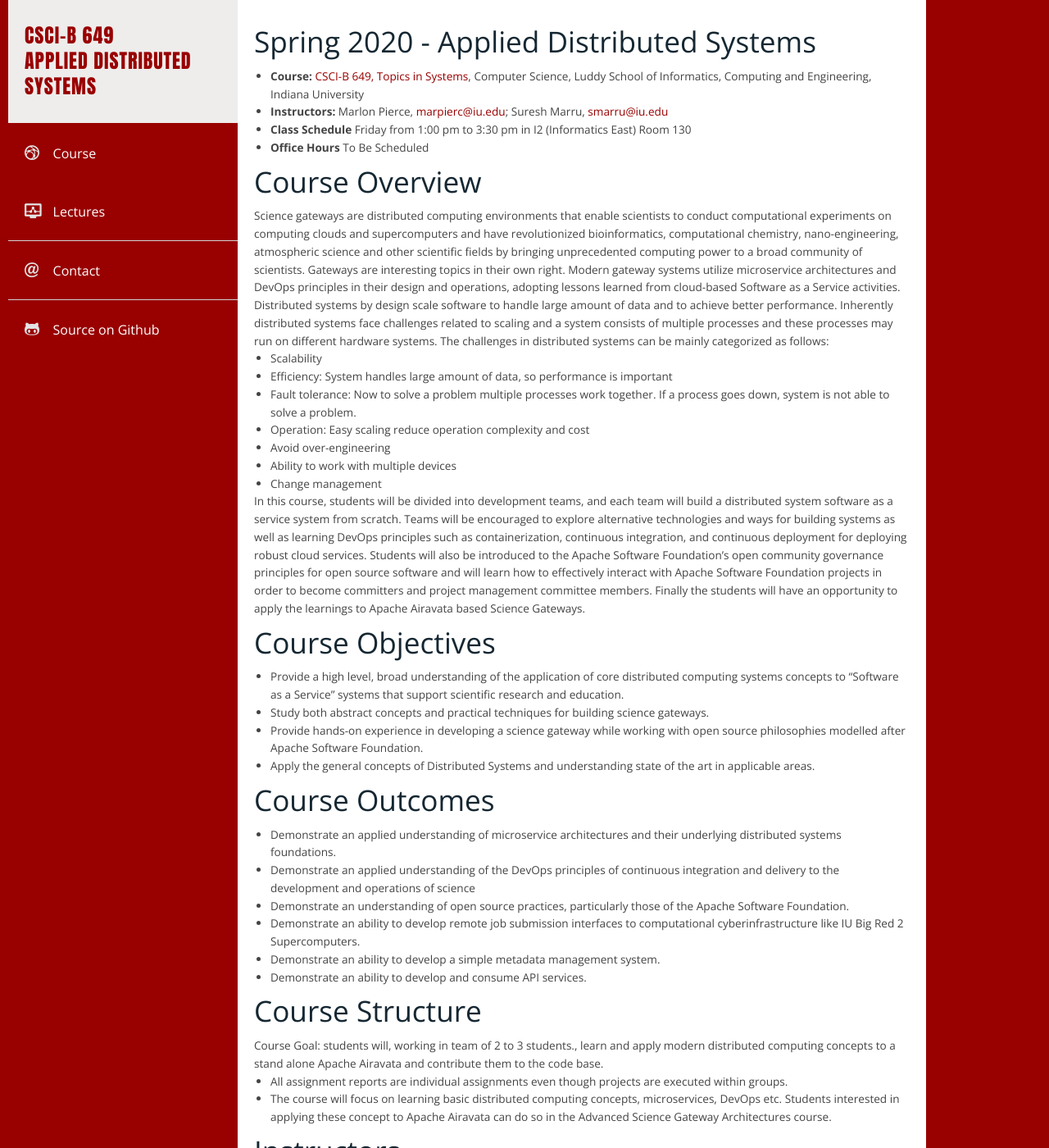
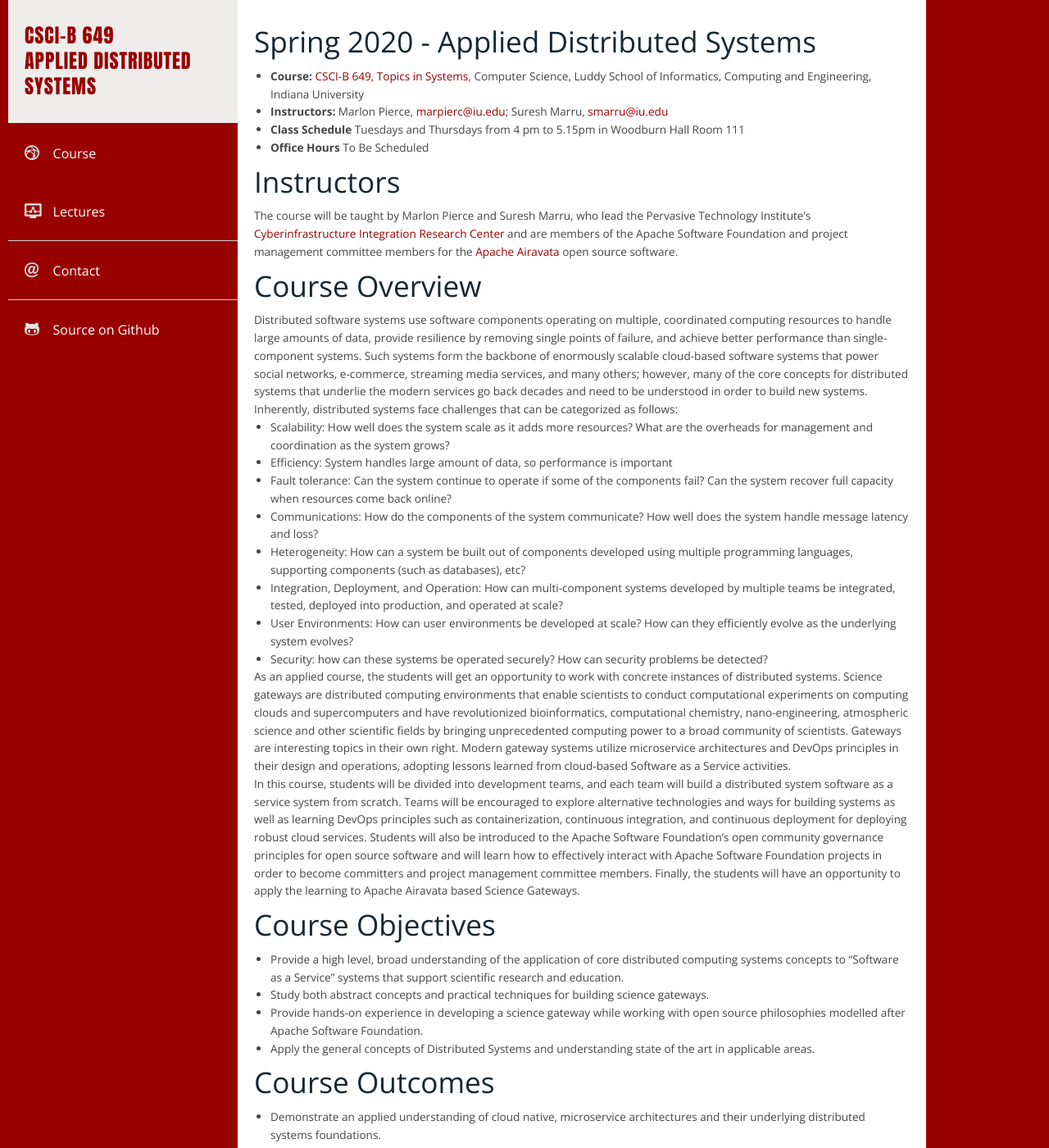
Before and after one commit to airavata-courses/airavata-courses.github.io, a Jekyll site: the page built from index.md, in a window 1280 px wide and 1400 px high. Shown: the whole window at 82% size. Built offline with Jekyll 4.4.1, drawn with Linux system fonts in a browser that asks for light colours; our own code applies the rules of GitHub Pages for plain Markdown files; some of the changed text lies outside the part shown.

Commit message:
updates to spring 2020 description

```diff
--- a/index.md
+++ b/index.md
@@ -7,21 +7,28 @@
 * **Course:** [CSCI-B 649, Topics in Systems](https://luddy.indiana.edu/academics/courses/class/iub-spring-2020-csci-b649){:target="_blank"}, Computer Science, Luddy School of Informatics, Computing and Engineering, Indiana University
 * **Instructors:** Marlon Pierce, [marpierc@iu.edu](mailto:marpierc@iu.edu); Suresh Marru, [smarru@iu.edu](mailto:smarru@iu.edu)
 
-* **Class Schedule** Friday from 1:00 pm to 3:30 pm in I2 (Informatics East) Room 130
+* **Class Schedule** Tuesdays and Thursdays from 4 pm to 5.15pm in Woodburn Hall Room 111
 * **Office Hours** To Be Scheduled
 
+## Instructors
+The course will be taught by Marlon Pierce and Suresh Marru, who lead the Pervasive Technology Institute's [Cyberinfrastructure Integration Research Center](https://circ.iu.edu/){:target="_blank"} and are  members of the Apache Software Foundation and project management committee members for the [Apache Airavata](https://airavata.apache.org/){:target="_blank"} open source software.
+
 ## Course Overview
-Science gateways are distributed computing environments that enable scientists to conduct computational experiments on computing clouds and supercomputers and have revolutionized bioinformatics, computational chemistry, nano-engineering, atmospheric science and other scientific fields by bringing unprecedented computing power to a broad community of scientists. Gateways are interesting topics in their own right. Modern gateway systems utilize microservice architectures and DevOps principles in their design and operations, adopting lessons learned from cloud-based Software as a Service activities.
-Distributed systems by design scale software to handle large amount of data and to achieve better performance. Inherently distributed systems face challenges related to scaling and a system consists of multiple processes and these processes may run on different hardware systems. The challenges in distributed systems can be mainly categorized as follows:
-* Scalability
+Distributed software systems use software components operating on multiple, coordinated computing resources to handle large amounts of data, provide resilience by removing single points of failure, and achieve better performance than single-component systems. Such systems form the backbone of enormously scalable cloud-based software systems that power social networks, e-commerce, streaming media services, and many others; however, many of the core concepts for distributed systems that underlie the modern services go back decades and need to be understood in order to build new systems.
+
+Inherently, distributed systems face challenges that can be categorized as follows:
+* Scalability: How well does the system scale as it adds more resources? What are the overheads for management and coordination as the system grows?
 * Efficiency: System handles large amount of data, so performance is important
-* Fault tolerance: Now to solve a problem multiple processes work together. If a process goes down, system is not able to solve a problem.
-* Operation: Easy scaling reduce operation complexity and cost
-* Avoid over-engineering
-* Ability to work with multiple devices
-* Change management
+* Fault tolerance: Can the system continue to operate if some of the components fail? Can the system recover full capacity when resources come back online?
+* Communications: How do the components of the system communicate?  How well does the system handle message latency and loss?
+* Heterogeneity: How can a system be built out of components developed using multiple programming languages, supporting components (such as databases), etc?
+* Integration, Deployment, and Operation: How can multi-component systems developed by multiple teams be integrated, tested, deployed into production, and operated at scale?
+* User Environments: How can user environments be developed at scale? How can they efficiently evolve as the underlying system evolves?
+* Security: how can these systems be operated securely? How can security problems be detected?
 
-In this course, students will be divided into development teams, and each team will build a distributed system software as a service system from scratch. Teams will be encouraged to explore alternative technologies and ways for building systems as well as learning DevOps principles such as containerization, continuous integration, and continuous deployment for deploying robust cloud services. Students will also be introduced to the Apache Software Foundation’s open community governance principles for open source software and will learn how to effectively interact with Apache Software Foundation projects in order to become committers and project management committee members. Finally the students will have an opportunity to apply the learnings to Apache Airavata based Science Gateways.
+As an applied course, the students will get an opportunity to work with concrete instances of distributed systems. Science gateways are distributed computing environments that enable scientists to conduct computational experiments on computing clouds and supercomputers and have revolutionized bioinformatics, computational chemistry, nano-engineering, atmospheric science and other scientific fields by bringing unprecedented computing power to a broad community of scientists. Gateways are interesting topics in their own right. Modern gateway systems utilize microservice architectures and DevOps principles in their design and operations, adopting lessons learned from cloud-based Software as a Service activities.
+
+In this course, students will be divided into development teams, and each team will build a distributed system software as a service system from scratch. Teams will be encouraged to explore alternative technologies and ways for building systems as well as learning DevOps principles such as containerization, continuous integration, and continuous deployment for deploying robust cloud services. Students will also be introduced to the Apache Software Foundation’s open community governance principles for open source software and will learn how to effectively interact with Apache Software Foundation projects in order to become committers and project management committee members. Finally, the students will have an opportunity to apply the learning to Apache Airavata based Science Gateways.
 
 ## Course Objectives
 * Provide a high level, broad understanding of the application of core distributed computing systems concepts to “Software as a Service” systems that support scientific research and education.
@@ -30,65 +37,47 @@
 * Apply the general concepts of Distributed Systems and understanding state of the art in applicable areas.
 
 ## Course Outcomes
-* Demonstrate an applied understanding of microservice architectures and their underlying distributed systems foundations.
-* Demonstrate an applied understanding of the DevOps principles of continuous integration and delivery to the development and operations of science
+* Demonstrate an applied understanding of cloud native, microservice architectures and their underlying distributed systems foundations.
+* Demonstrate an applied understanding of the DevOps principles of continuous integration and delivery to the development and operations of science.
 * Demonstrate an understanding of open source practices, particularly those of the Apache Software Foundation.
-* Demonstrate an ability to develop remote job submission interfaces to computational cyberinfrastructure like IU Big Red 2 Supercomputers.
-* Demonstrate an ability to develop a simple metadata management system.
+* Demonstrate an ability to develop a metadata management system for managing the digital objects created by the system.
 * Demonstrate an ability to develop and consume API services.
+* Demonstrate an ability to apply discovery, load balancing, failure recovery, metrics, and monitoring to a distributed system.
+* Demonstrate ability to perform scalability testing, canary rollouts, rate limiting, access control, and end-to-end authentication.
 
 ## Course Structure
-Course Goal: students will, working in team of 2 to 3 students., learn and apply modern distributed computing concepts to a stand alone Apache Airavata and contribute them to the code base.
-
-* All assignment reports are individual assignments even though projects are executed within groups.
-* The course will focus on learning basic distributed computing concepts, microservices, DevOps etc. Students interested in applying these concept to Apache Airavata can do so in the Advanced Science Gateway Architectures course.
-
-## Instructors
-The course will be taught by Marlon Pierce and Suresh Marru, who lead the Pervasive Technology Institute's [Science Gateways Research Center](https://sgrc.iu.edu/){:target="_blank"} and are  members of the Apache Software Foundation and project management committee members for the Apache Airavata open source software.
+* Course Goal: students will, working in a team of 3-4 students, learn and apply modern distributed computing concepts to a stand alone Apache Airavata and contribute them to the code base.
+* Assignments
+    * Assignments due every four weeks
+    * All assignments are individually submitted; use GitHub to provide an auditable record of your contributions to your team’s work.
+* The course will be split into two parts
+    * Part 1: Learning basic cloud native architectures, distributed computing concepts, microservices, DevOps etc
+    * Part 2: Applying what you have learned to Apache Airavata
 
 ## Grading
-* Homework Assignments:
-    * Each assignment is worth 18 points
-        * You will get 18 points for your submission
-        * You will get 2 points for peer reviewing other submissions
-    * There will be 4 assignments
-    * Assignments will be graded on functionality of the submission, which must be documented in your wiki
-    * Each assignment is submitted as a Wiki entry in GitHub
-    * Each project gets a github repo in https://github.com/airavata-courses
-    * Each assignment must be submitted for initial peer grading via GitHub issues, followed by full submission (with corrections) to Canvas.
-* Presentations and Reports
-    * Each student makes a presentation (5 points)
-    * Each student submits a report (5 points)
-    * Midterm: 10 points
-    * Final: 10 points
+This will be a project heavy course. Students will be divided into teams. Each team will have 3 projects.  There will also be a midterm and final presentation. The maximum number of points for the semester is 100.  90-100 points is an A, 80-89 points is a B, etc.
 
-<!--
-## Project Themes
-1. Load balancing and fault tolerance of the API Server
-1. Containerizing and orchestrating deployments
-1. Continuous Integration and Deployment
-    1. Resource provisioning
-    1. CI/CD
-    1. Blue-green deployments
-    1. Testing and assurance
-1. Workflows, task orchestration, scheduling, parameter sweeps
-1. Improving interactions with remote resources:
-    1. Reducing errors with submissions,
-    1. Improving monitoring,
-    1. Application-specific monitoring
-    1. Running batch cloud applications
-1. Logging, searching, and event detection
-    1. Comprehensive, consolidated logging for all Airavata production services
-    1. Logs for tenant admins
-    1. Search, analytics, event detection
-    1. Log visualization
-1. User interfaces and user environments
-    1. Jupyter, Django, and related stuff
-    1. Application toolkits
-    1. Visualization, science desktop integration
-1. Data mining as a back end application
-1. Data management and file transfer
--->
+* Course Projects 90%:  There will be 3 projects, including mid-term and final milestones.  Each project is worth 25 points.
+    * Must use Apache compatible open source licensed software and tools
+    * Projects must be checked into github, must be reproducibly executable on the deadline day by the AI’s and instructors.
+        * Linux/Unix compatible
+        * If the instructors cannot execute your project and verify you have met the success criteria, the team receives 0 points.
+        * A team may resubmit their assignment at any time before the next milestone. Each resubmission gets -1 points; i.e., 9 points if you get it right on the second try, 8 points on the third try, etc.
+    * Students who show no activity (no github commits, no email discussions, etc) for the milestone will receive 0 points.
+    * Up to 5 points for GitHub interactions with other projects (not your team’s project). Examples include
+        * Posting bugs that get resolved
+        * Resolving bugs in other team’s projects. These must be accepted to the code base.
+Trivial issues don’t get rewarded.
+* Classroom Interactions and Peer Reviews: 10%. The projects and the topics will require interactive pro-active participation. Also mimicking real-world open source and software development practices, the course requires students to be aware of other approaches to problems, borrowing ideas (with proper acknowledgements and no stealing and plagiarizing) and peer reviewing and offering constructive feedback. These demonstrated interactions (on github issues and pull requests) will be worth 10 points.
+    * 1 point perfect attendance
+    * Up to 4 points classroom interactions
+
+### Project Grading
+* Each project will be judged on ~4 quality attributes. The number will vary by assignment
+* To get all points, the project must demonstrate all attributes to the grader.  The grader must also be able to easily install and test all software by following documentation for the milestone in the team’s GitHub Wiki.
+* Each student on the team will submit a report describing what they did
+    * Give a percentage of effort for each attribute
+    * Provide auditable proof via links to issues and commits.
 
 ## Resources
 
```
